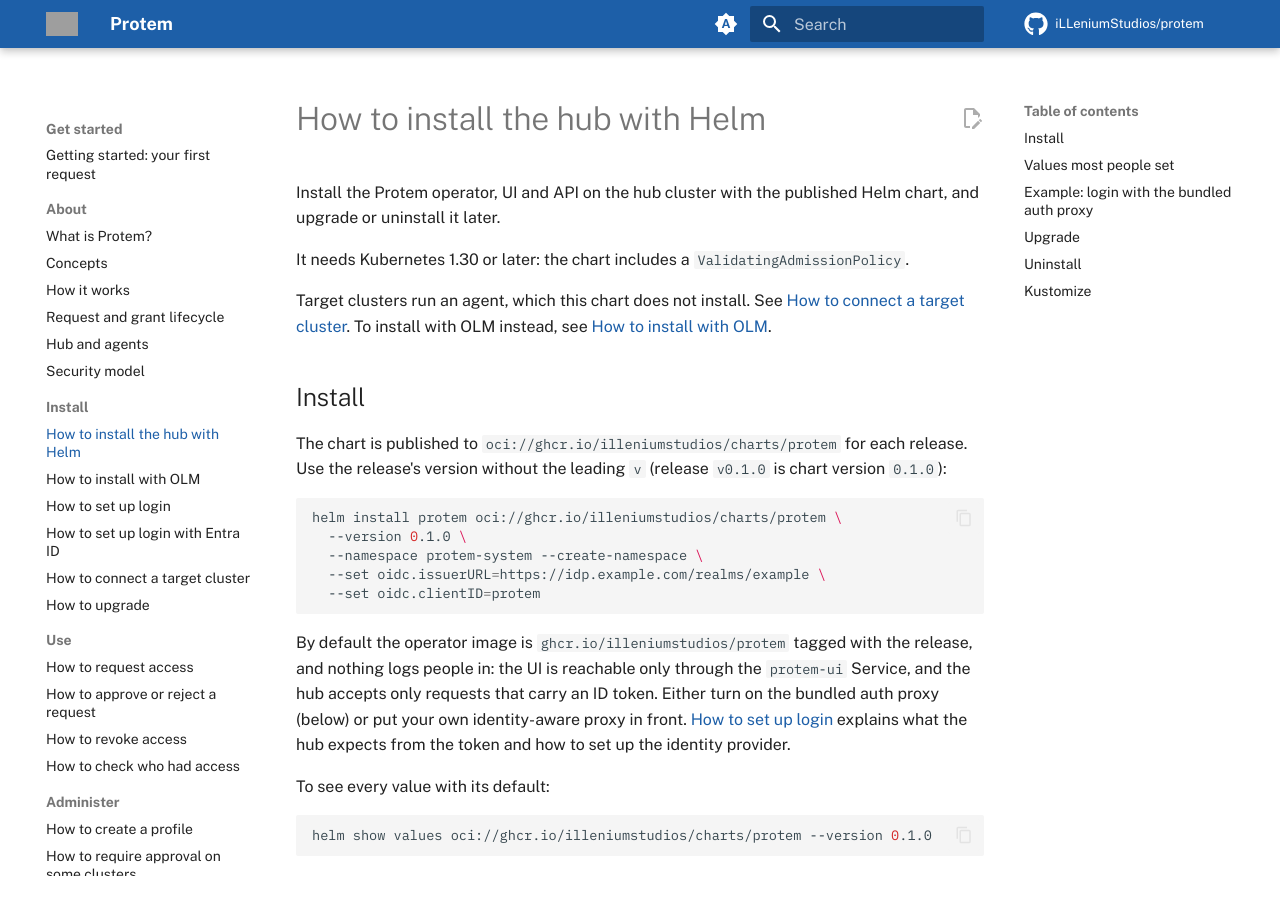
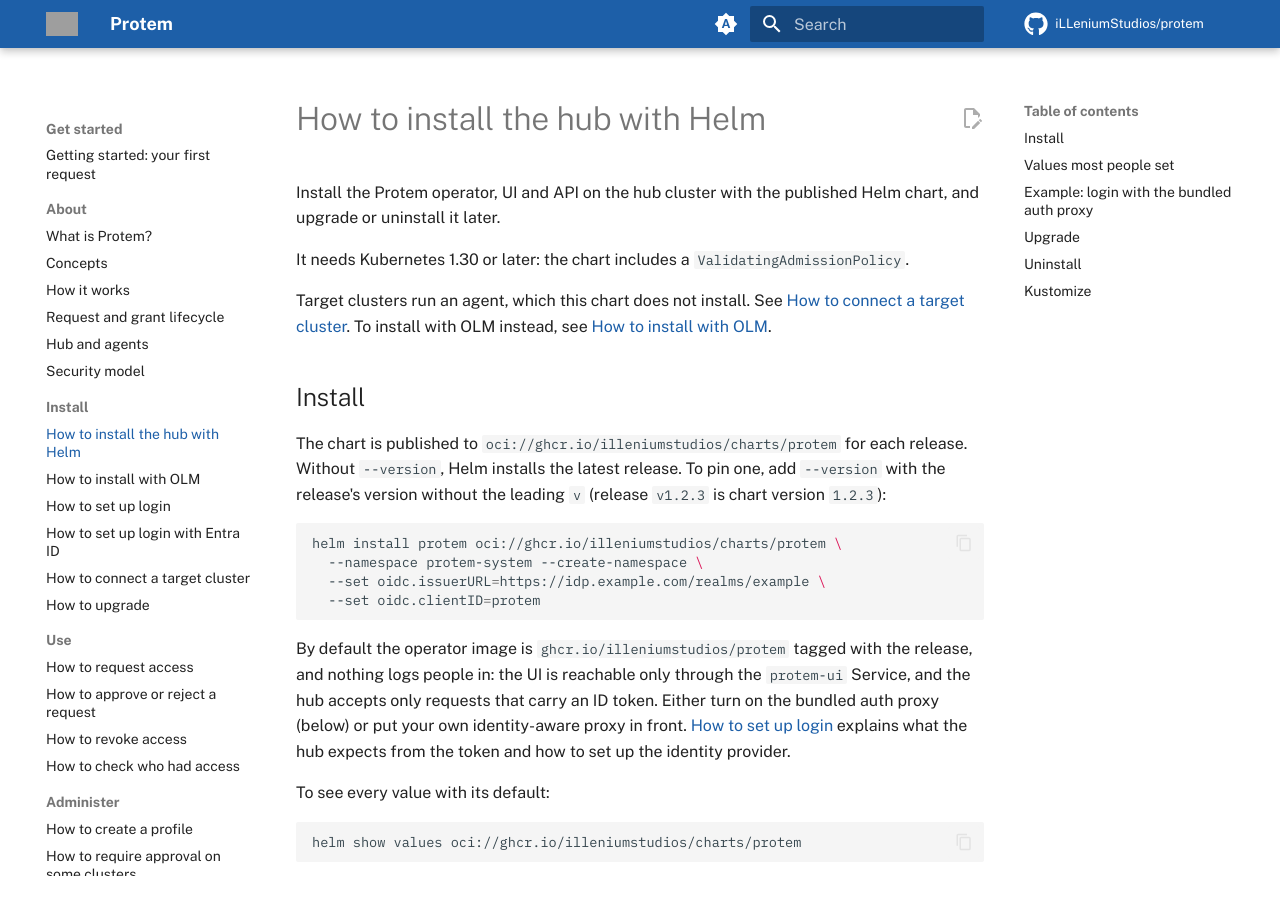
Before and after one commit to iLLeniumStudios/protem, an MkDocs documentation site: the page built from docs/guides/how-to-install-with-helm.md, in a window 1280 px wide and 900 px high. Built offline with MkDocs 1.6.1 and Material for MkDocs 9.7.7, drawn with Linux system fonts in a browser that asks for light colours; grey boxes are pictures that could not be loaded.

````diff
--- a/docs/guides/how-to-install-with-helm.md
+++ b/docs/guides/how-to-install-with-helm.md
@@ -12,11 +12,11 @@ instead, see [How to install with OLM](how-to-install-with-olm.md).
 ## Install
 
 The chart is published to `oci://ghcr.io/illeniumstudios/charts/protem` for each release.
-Use the release's version without the leading `v` (release `v0.1.0` is chart version `0.1.0`):
+Without `--version`, Helm installs the latest release. To pin one, add `--version` with the
+release's version without the leading `v` (release `v1.2.3` is chart version `1.2.3`):
 
 ```sh
 helm install protem oci://ghcr.io/illeniumstudios/charts/protem \
-  --version 0.1.0 \
   --namespace protem-system --create-namespace \
   --set oidc.issuerURL=https://idp.example.com/realms/example \
   --set oidc.clientID=protem
@@ -31,7 +31,7 @@ explains what the hub expects from the token and how to set up the identity prov
 To see every value with its default:
 
 ```sh
-helm show values oci://ghcr.io/illeniumstudios/charts/protem --version 0.1.0
+helm show values oci://ghcr.io/illeniumstudios/charts/protem
 ```
 
 ## Values most people set
@@ -90,7 +90,7 @@ networkPolicy:
 And install:
 
 ```sh
-helm install protem oci://ghcr.io/illeniumstudios/charts/protem --version 0.1.0 \
+helm install protem oci://ghcr.io/illeniumstudios/charts/protem \
   --namespace protem-system -f values.yaml
 ```
 
````
Also changed, not shown: README.md (+2 -2 lines), docs/guides/how-to-connect-a-target-cluster.md (+3 -2 lines), docs/guides/how-to-install-with-olm.md (+4 -2 lines), docs/guides/how-to-set-up-login-with-entra-id.md (+1 -1 lines), site/landing/index.html, 2 other files.
